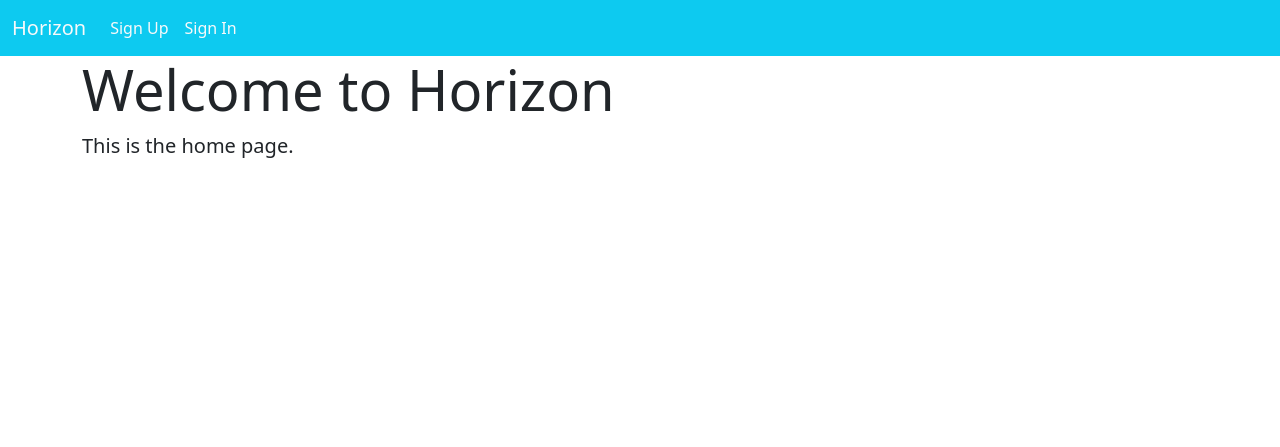
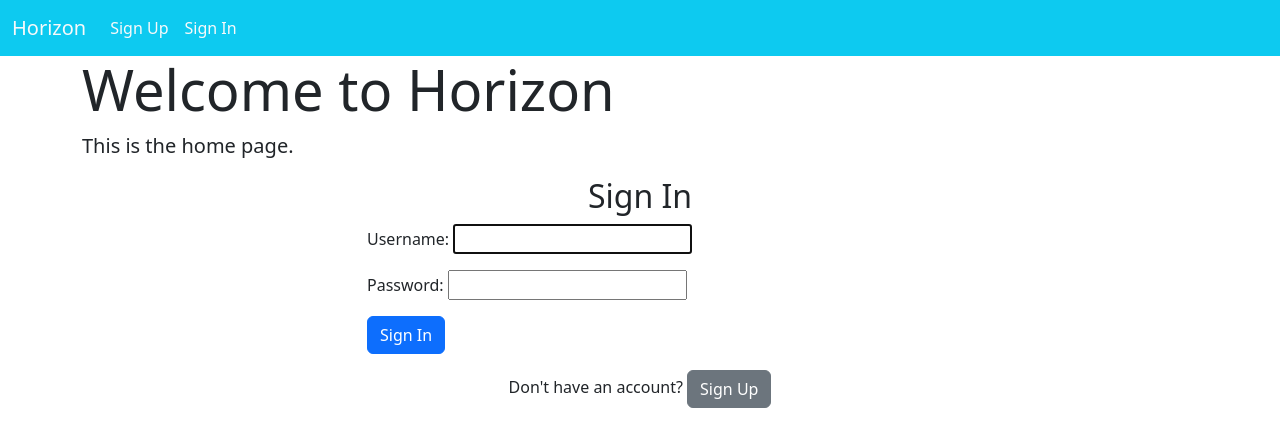
Before and after one commit to Phillipcostas/Horizon-Group, a Django app: page / in a window 1280 px wide. Shown: the top 447 px of the page. Run offline with Django 5.2, Linux system fonts and the light colour scheme; some libraries are stand-ins or nearby versions.

Commit message:
Sign in form from home page, and sign up

```diff
--- a/main_app/templates/base.html
+++ b/main_app/templates/base.html
@@ -33,13 +33,17 @@
             <form id="logout-form" method="post" action="{% url 'logout' %}" style="display: none;">
               {% csrf_token %}
             </form>
+
             {% else %}
+
             <li class="nav-item">
               <a class="nav-link link-light" href="{% url 'signup' %}">Sign Up</a>
             </li>
             <li class="nav-item">
               <a class="nav-link link-light" href="{% url 'login' %}">Sign In</a>
+
               {% endif %}
+
             </li>
           </li>
         </ul>
--- a/main_app/templates/home.html
+++ b/main_app/templates/home.html
@@ -7,4 +7,21 @@
   <h1 class="display-4">Welcome to Horizon</h1>
   <p class="lead">This is the home page.</p>
 </div>
+
+{% if not user.is_authenticated %}
+<div class="row justify-content-center">
+  <div class="col-md-6">
+    <h2 class="text-center">Sign In</h2>
+    <form method="post" action="{% url 'login' %}">
+      {% csrf_token %}
+      {{ form.as_p }}
+      <button type="submit" class="btn btn-primary btn-block">Sign In</button>
+    </form>
+    <p class="mt-3 text-center">Don't have an account? <a href="{% url 'signup' %}" class="btn btn-secondary">Sign Up</a></p>
+  </div>
+</div>
+{% else %}
+
+</div>
+{% endif %}
 {% endblock %}
```
